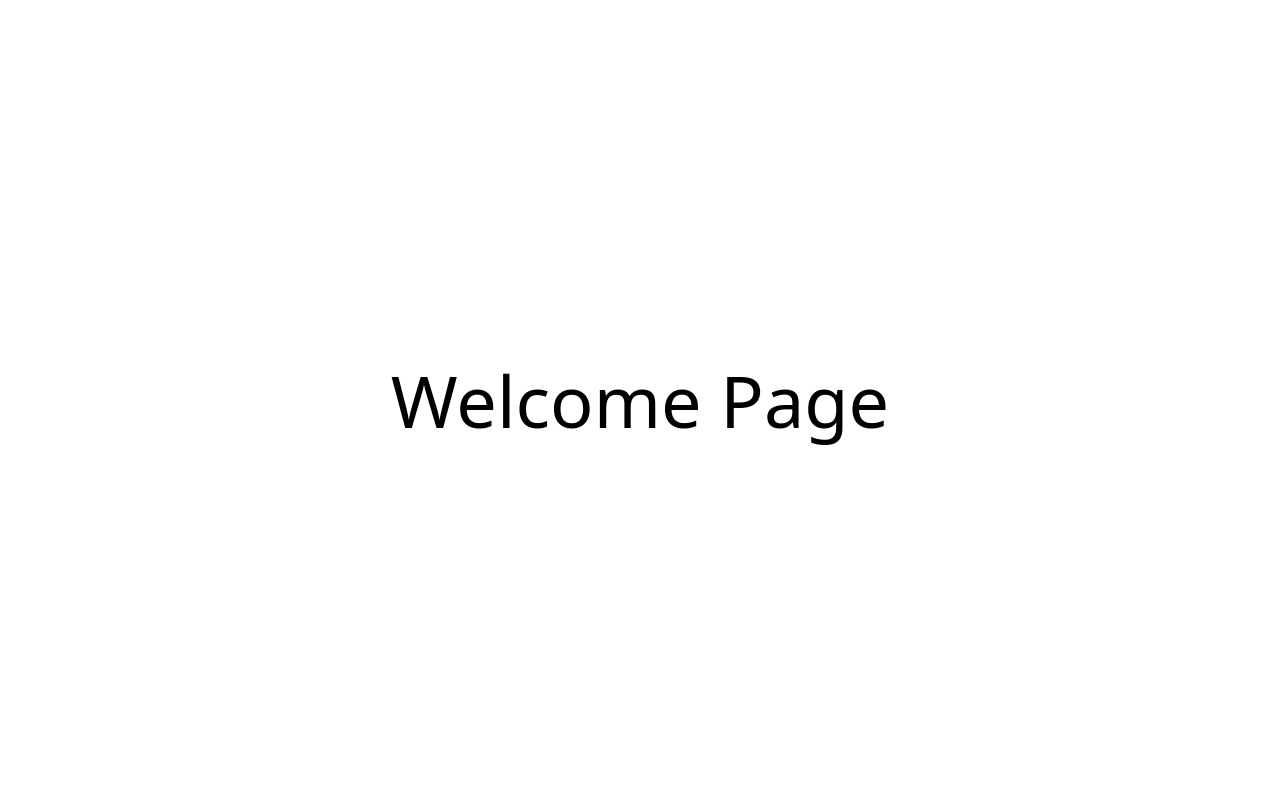
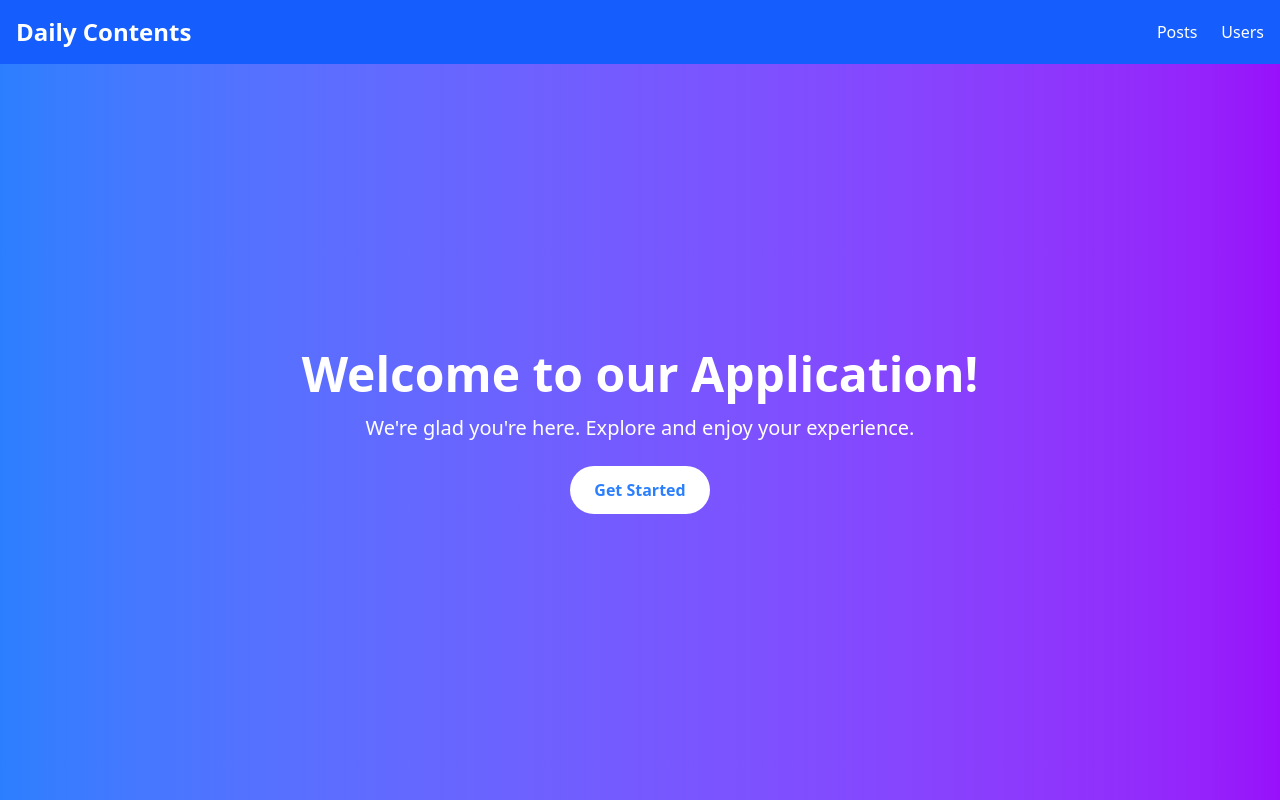
Before and after one commit to DevBuike/alx-project-0x01-setup, a Next.js app in the folder alx-project-0x01/: page / in a window 1280 px wide. Built offline with nearby package versions, Linux system fonts and the light colour scheme.

Commit message:
linking the pages

```diff
--- a/alx-project-0x01/components/layout/Header.tsx
+++ b/alx-project-0x01/components/layout/Header.tsx
@@ -1,15 +1,12 @@
-import Link from "next/link";
-import React from 'react';
-
+import Link from 'next/link';
 
 const Header: React.FC = () => {
   return (
     <header className="bg-blue-600 text-white shadow-md py-4">
       <div className="container mx-auto flex justify-between items-center px-4">
         <h3 className="font-bold text-2xl">
-          <Link href="/">Listing App</Link>
-        </h3>
-
+     <Link href="/">Daily Contents</Link>
+  </h3>
         <nav>
           <ul className="flex space-x-6">
             <li className="hover:underline">
@@ -23,6 +20,6 @@ const Header: React.FC = () => {
       </div>
     </header>
   );
-};
+}
 
 export default Header;
--- a/alx-project-0x01/pages/index.tsx
+++ b/alx-project-0x01/pages/index.tsx
@@ -1,9 +1,24 @@
+import Header from "@/components/layout/Header";
+
 const Home: React.FC = () => {
   return (
-    <div className="flex justify-center items-center h-screen">
-      <h1 className="text-7xl font-thin">Welcome Page</h1>
+    <div className="flex flex-col h-screen">
+      <Header />
+      <main className="flex-grow flex items-center justify-center bg-gradient-to-r from-blue-500 to-purple-600">
+        <div className="text-center">
+          <h1 className="text-5xl font-bold text-white">
+            Welcome to our Application!
+          </h1>
+          <p className="mt-4 text-xl text-white">
+            We're glad you're here. Explore and enjoy your experience.
+          </p>
+          <button className="mt-6 px-6 py-3 bg-white text-blue-500 rounded-full font-semibold hover:bg-gray-200 transition">
+            Get Started
+          </button>
+            </div>
+      </main>
     </div>
   )
 }
 
- export default Home;
+export default Home;
--- a/alx-project-0x01/pages/posts/index.tsx
+++ b/alx-project-0x01/pages/posts/index.tsx
@@ -13,7 +13,7 @@ const PostsPage: React.FC = () => {
   return (
     <>
       <Header />
-      <main className="max-w-4xl mx-auto px-4 py-8">
+      <main className="max-w-4xl mx-auto px-4 py-8 bg-gradient-to-r from-blue-500 to-purple-600 text-white">
         <h1 className="text-2xl font-bold mb-6">Posts</h1>
         <div className="space-y-4">
           {dummyPosts.map((post, index) => (
```
